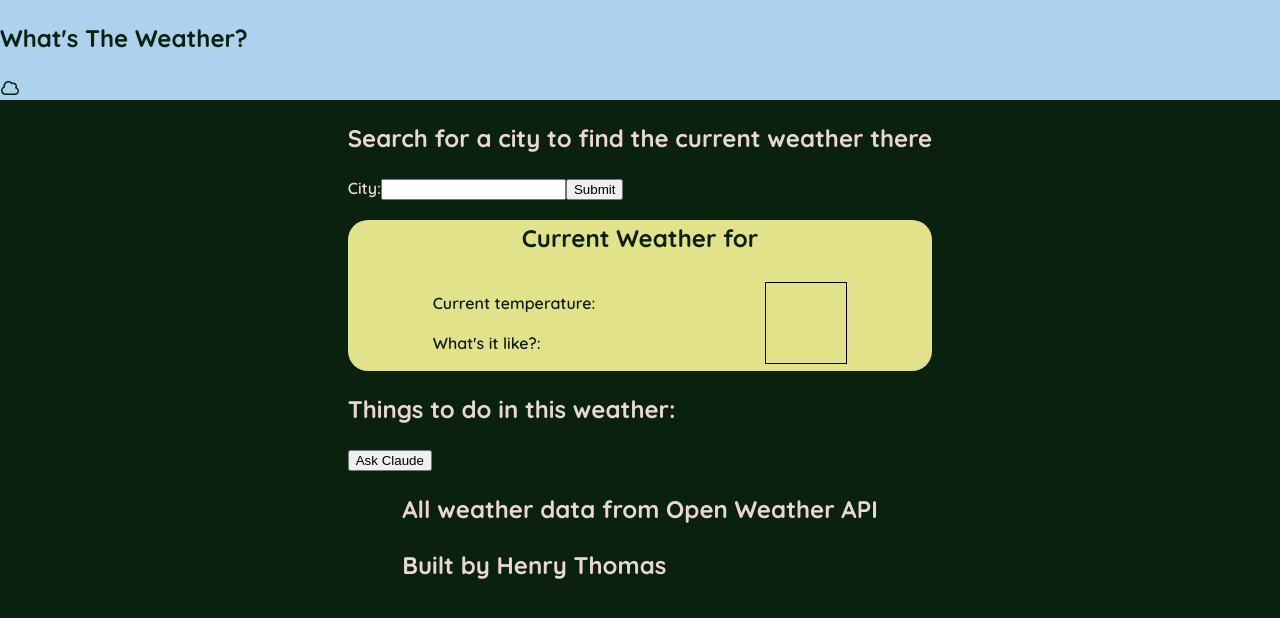
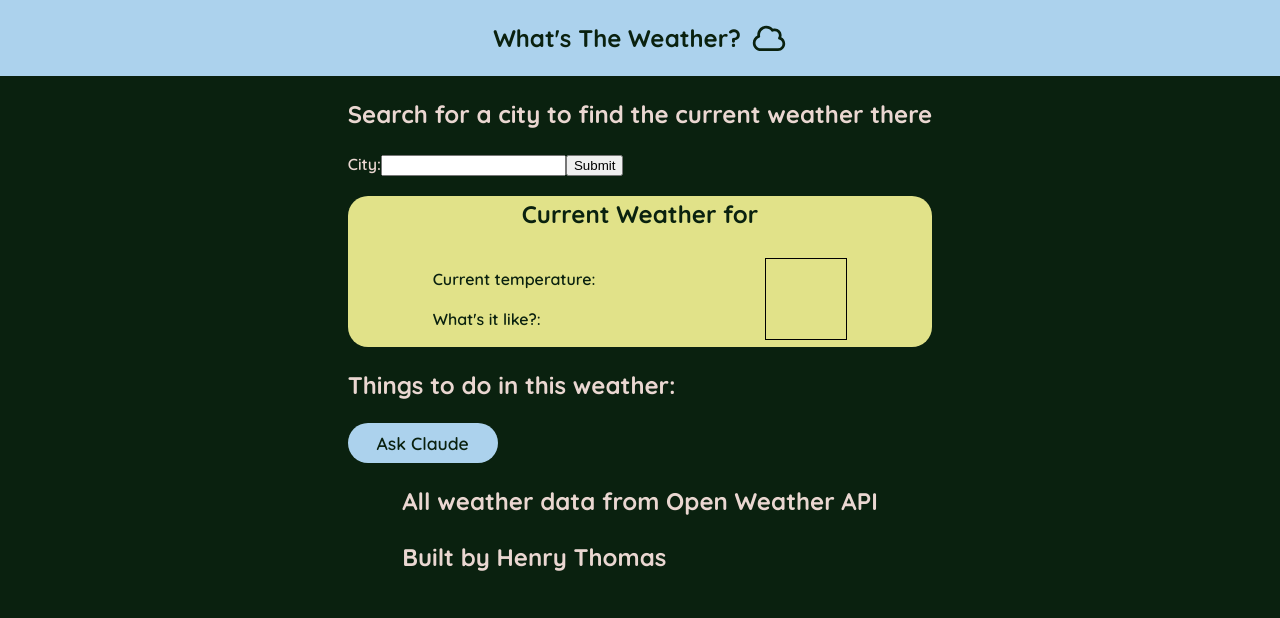
Before and after one commit to HenzaT/react-weather-app, a React (Vite) app: page / in a window 1280 px wide. Shown: the top 618 px of the page. Built offline with nearby package versions, Linux system fonts and the light colour scheme.

Commit message:
more styling, buttons

```diff
--- a/src/App.css
+++ b/src/App.css
@@ -8,3 +8,19 @@ section {
   justify-content: center;
   align-items: center;
 }
+
+button.claude-button {
+  width: 150px;
+  height: 40px;
+  cursor: pointer;
+  background-color: var(--third-color);
+  color: var(--dark);
+  border-radius: 20px;
+  border: none;
+  font-size: 1.1rem;
+  transition: background 0.3s ease-in-out;
+}
+
+button.claude-button:hover {
+  background-color: var(--third-color-hover);
+}
--- a/src/App.tsx
+++ b/src/App.tsx
@@ -1,22 +1,23 @@
 import { useState, useEffect } from 'react'
 import Card from './Components/Card/Card.tsx'
-import Claude from './Components/Claude/Claude.tsx'
 import Header from './Components/Header/Header.tsx'
 import Footer from './Components/Footer/Footer.tsx'
 import './App.css'
 
 function App() {
   const [formData, setFormData] = useState({ city: "" })
-  const [cities, setCities] = useState({})
+  const [cities, setCities] = useState<{ temperature?: number; description?: string }>({})
 
-  function handleChange(event: React.FormEvent) {
+  const specificCity = formData.city
+  const weatherDescription = cities.description
+
+  function handleChange(event: React.FormEvent): void {
     const { name, value } = event.target
     setFormData((prevFormData) => ({ ...prevFormData, [name]: value }))
   }
 
-  function handleSubmit(event: React.FormEvent) {
+  function handleSubmit(event: React.FormEvent): void {
     event.preventDefault()
-    const specificCity = formData.city
 
     fetch(`http://localhost:5000/weather`, {
       'method': 'POST',
@@ -28,6 +29,11 @@ function App() {
     .then(res => res.json())
     .then(data => setCities(data))
     .catch(error => console.error('Error fetching weather:', error))
+  }
+
+  function requestClaude(event: React.FormEvent) {
+    event.preventDefault()
+
   }
 
   return (
@@ -51,9 +57,12 @@ function App() {
           <Card
             city={formData.city}
             temperature={cities.temperature}
-            description={cities.description}
+            description={weatherDescription}
           />
-          <Claude />
+          <div className="claude-card">
+            <h2>Things to do in this weather:</h2>
+            <button onClick={requestClaude} className="claude-button">Ask Claude</button>
+          </div>
         </div>
       </div>
       <Footer />
--- a/src/Components/Claude/Claude.tsx
+++ /dev/null
@@ -1,10 +0,0 @@
-function Claude() {
-  return (
-    <>
-      <h2>Things to do in this weather:</h2>
-      <button>Ask Claude</button>
-    </>
-  )
-}
-
-export default Claude
--- a/src/Components/Header/Header.css
+++ b/src/Components/Header/Header.css
@@ -2,4 +2,12 @@ header {
   width: 100%;
   background-color: var(--third-color);
   color: var(--dark);
+  display: flex;
+  align-items: center;
+  justify-content: center;
+  gap: 10px;
 }
+
+#header-icon {
+  font-size: 1.8rem;
+}
--- a/src/Components/Header/Header.tsx
+++ b/src/Components/Header/Header.tsx
@@ -1,12 +1,11 @@
 import { FontAwesomeIcon } from '@fortawesome/react-fontawesome'
 import { faCloud } from '@fortawesome/free-regular-svg-icons'
-
 
 function Header() {
   return (
     <header>
       <h1>What's The Weather?</h1>
-      <FontAwesomeIcon icon={faCloud} />
+      <FontAwesomeIcon icon={faCloud} id="header-icon" />
     </header>
   )
 }
--- a/src/index.css
+++ b/src/index.css
@@ -19,9 +19,10 @@ html {
   --hover: #14591D;
   --text: #EAD7D1;
   --third-color: #ACD2ED;
+  --third-color-hover: #68a7d3;
 }
 
-body {
+body, form, button {
   margin: 0;
   padding: 0;
   font-family: "Quicksand", sans-serif;
```
Also changed, not shown: src/Components/Claude/Claude.css (deleted).
